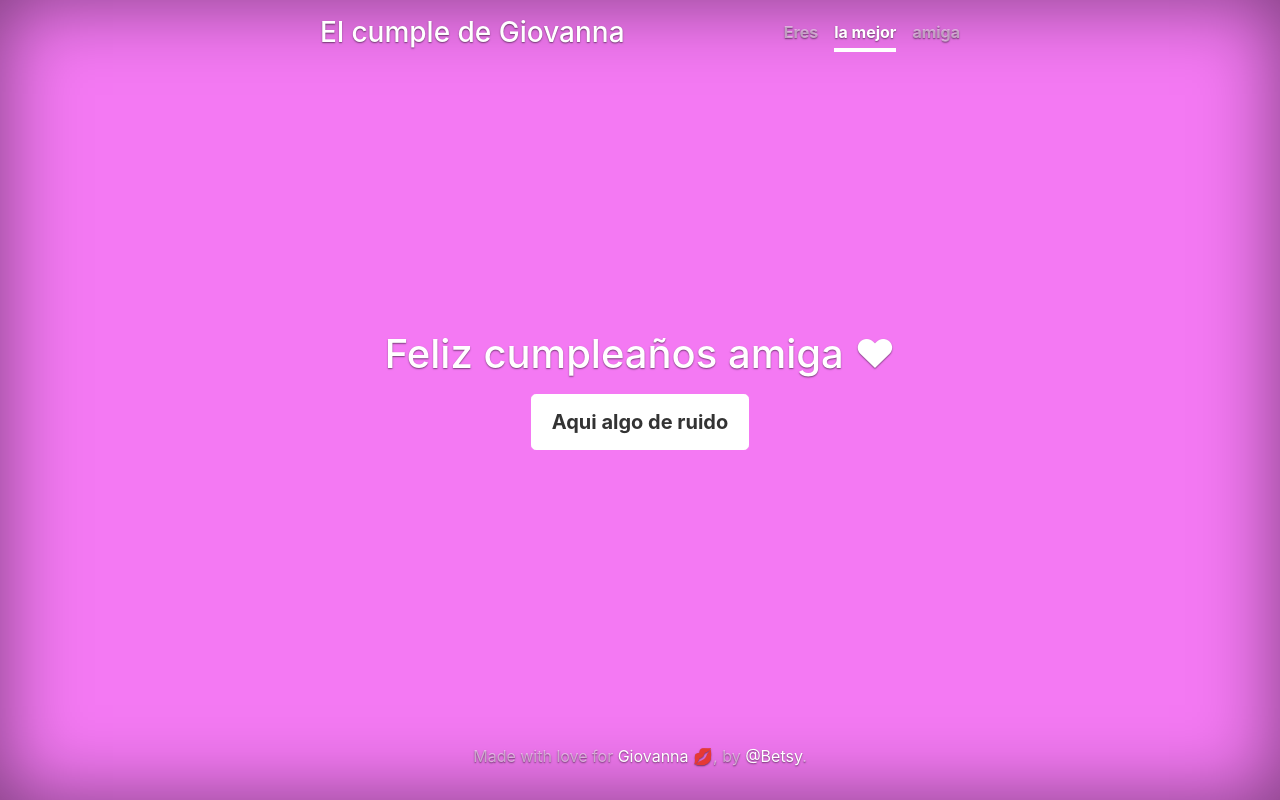
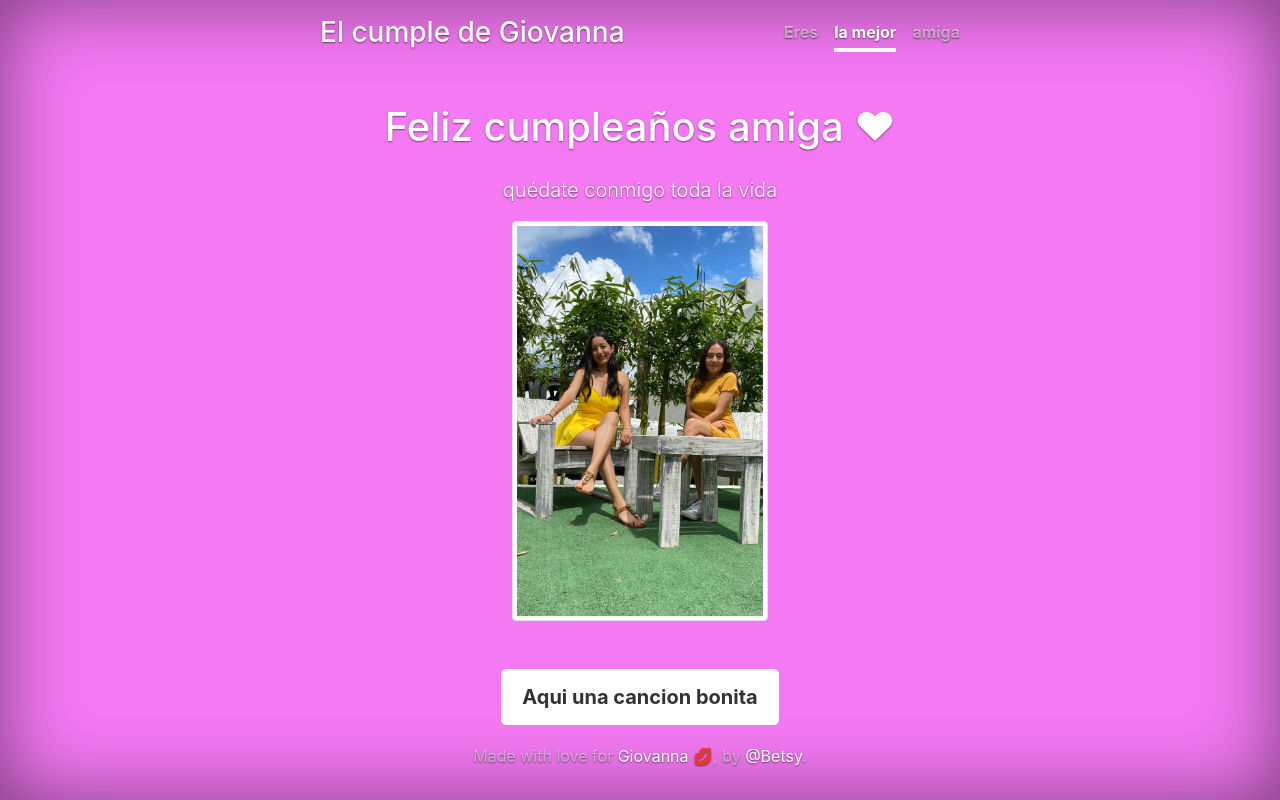
Before and after one commit to ZusMexSide/bborrar, a plain HTML site: page index.html in a window 1280 px wide. Drawn offline with nearby package versions, Linux system fonts and the light colour scheme.

Commit message:
some changes

```diff
--- a/index.html
+++ b/index.html
@@ -32,6 +32,9 @@
           font-size: 3.5rem;
         }
       }
+      .change-size {
+        height: 400px;
+      }
     </style>
 
 
@@ -52,12 +55,14 @@
     </div>
   </header>
 
-  <main role="main" class="inner cover">
+  <main role="main" class="inner cover mt-5">
     <h1 class="cover-heading">Feliz cumpleaños amiga ❤</h1>
-    <p class="lead">
+    <p class="lead mt-4">
+      quédate conmigo toda la vida
     </p>
-    <p class="lead">
-      <a href="" class="btn btn-lg btn-secondary">Aqui algo de ruido</a>
+    <img src="./amiga.jpg" class="img-thumbnail change-size" alt="Responsive image">
+    <p class="lead mt-5">
+      <a href="https://www.youtube.com/watch?v=AIJfxmtHzl4" class="btn btn-lg btn-secondary">Aqui una cancion bonita</a>
     </p>
   </main>
 
```
Also changed, not shown: amiga.jpg (added).
